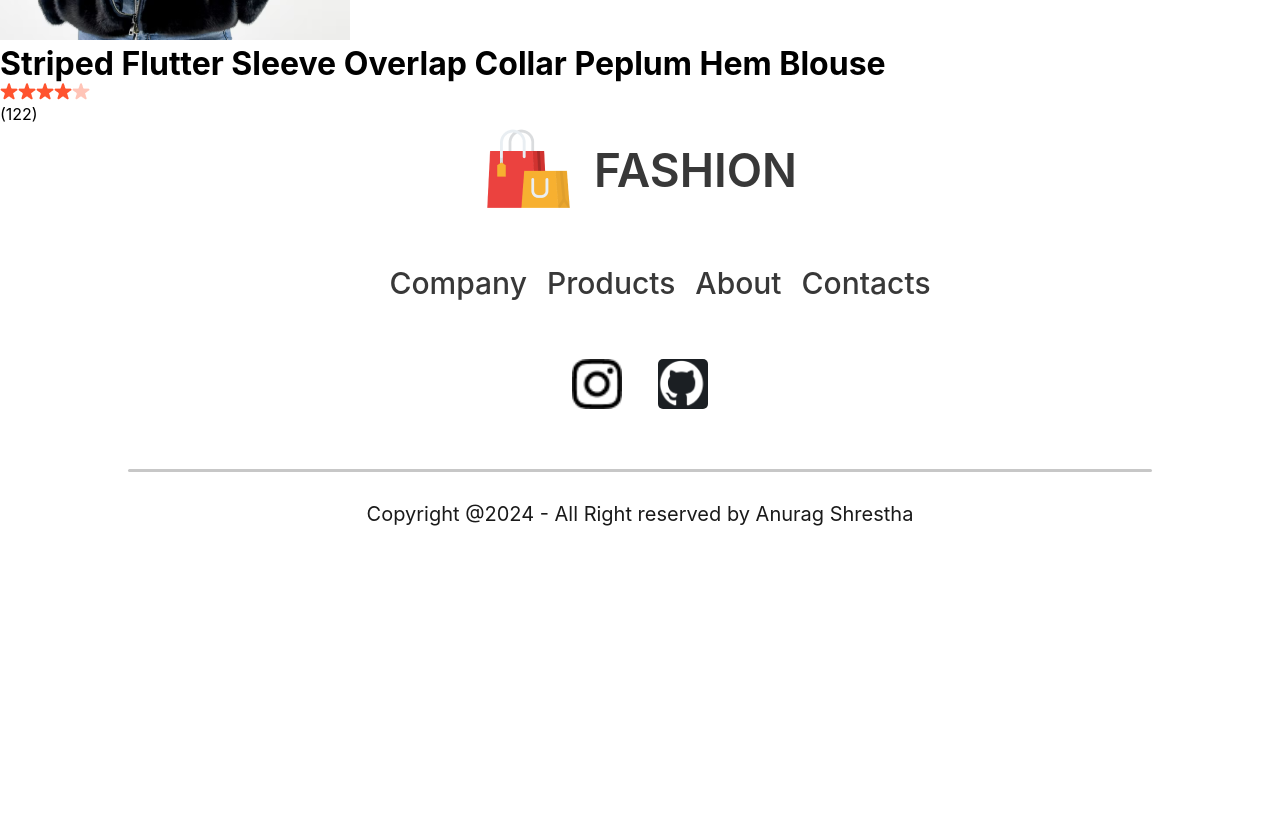
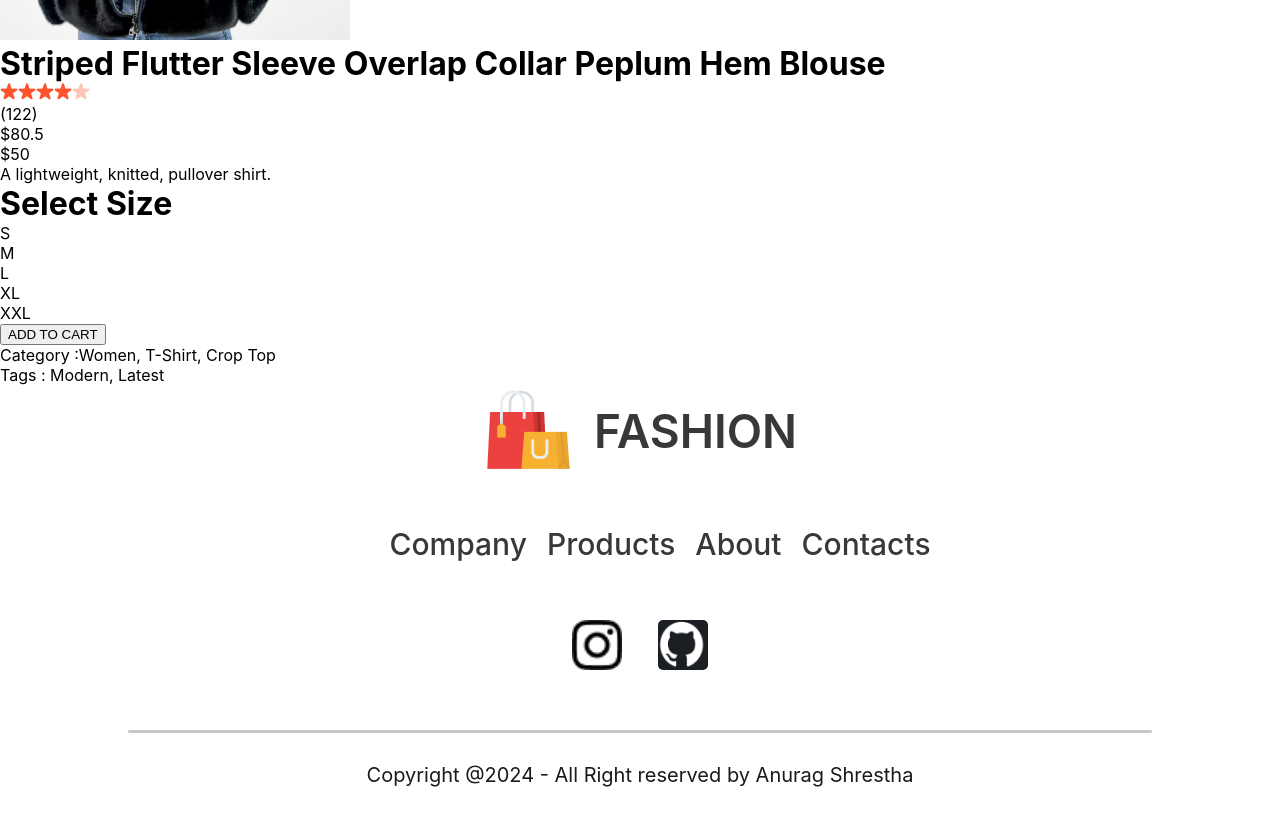
Before and after one commit to anuragshrestha/CloudMart, a React (Create React App) app: page /product/1 in a window 1280 px wide. Shown: the part 1340-2157 px from the top of the page. Before the commit the page ends 1896 px from the top, so only its background shows below. Built offline with nearby package versions, Linux system fonts and the light colour scheme.

Commit message:
created the description, sizes, category for individual products

```diff
--- a/src/components/ProductDisplay/ProductDisplay.jsx
+++ b/src/components/ProductDisplay/ProductDisplay.jsx
@@ -30,8 +30,25 @@ export const ProductDisplay = (props) => {
           <p>(122)</p>
         </div>
         <div className="productdisplay-right-prices">
-
+            <div className="productdisplay-right-price-old">${product.old_price}</div>
+            <div className="productdisplay-right-price-new">${product.new_price}</div>
         </div>
+        <div className="productdisplay-right-description">
+          A lightweight, knitted, pullover shirt.
+        </div>
+        <div className="productdisplay-right-size">
+          <h1>Select Size</h1>
+          <div className="productdisplay-right-size">
+            <div>S</div>
+            <div>M</div>
+            <div>L</div>
+            <div>XL</div>
+            <div>XXL</div>
+          </div>
+        </div>
+        <button>ADD TO CART</button>
+        <p className="productdisplay-right-category"> <span>Category :</span>Women, T-Shirt, Crop Top </p>
+        <p className="productdisplay-right-category"> <span>Tags :</span> Modern, Latest </p>
       </div>
     </div>
   );
```
